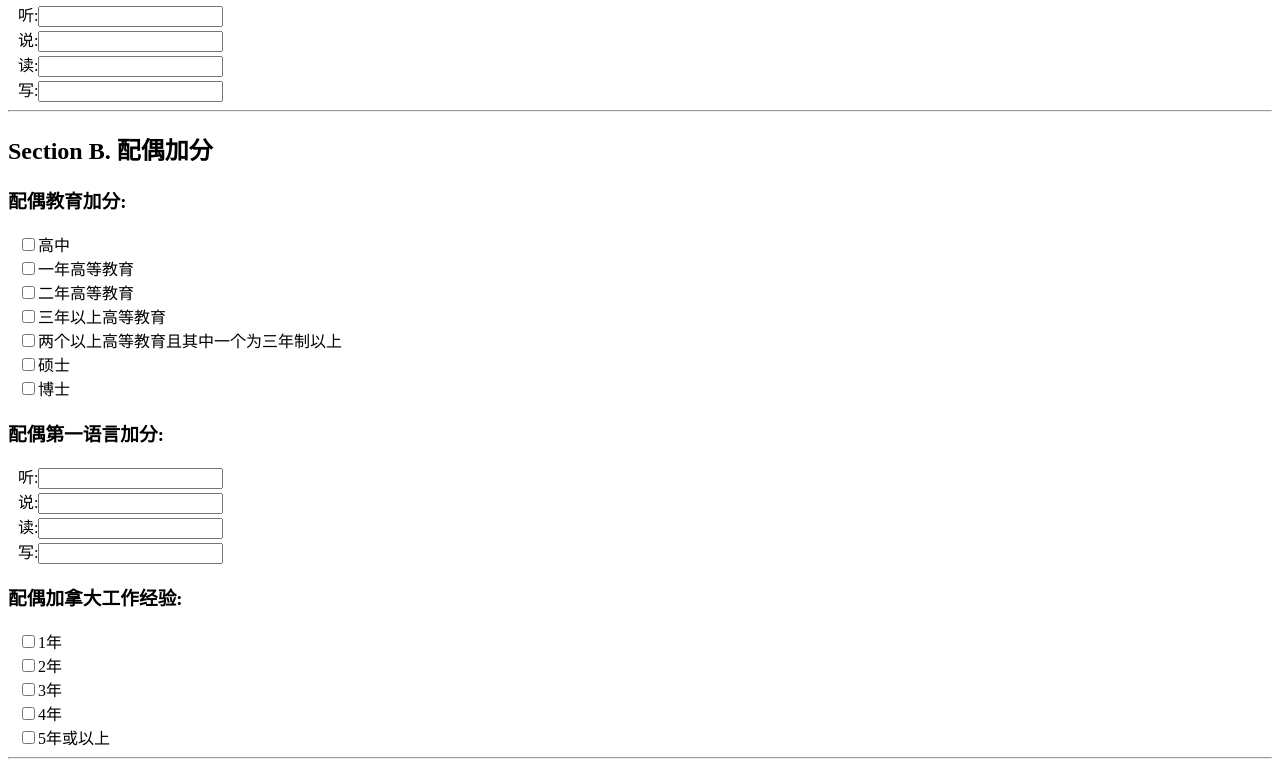
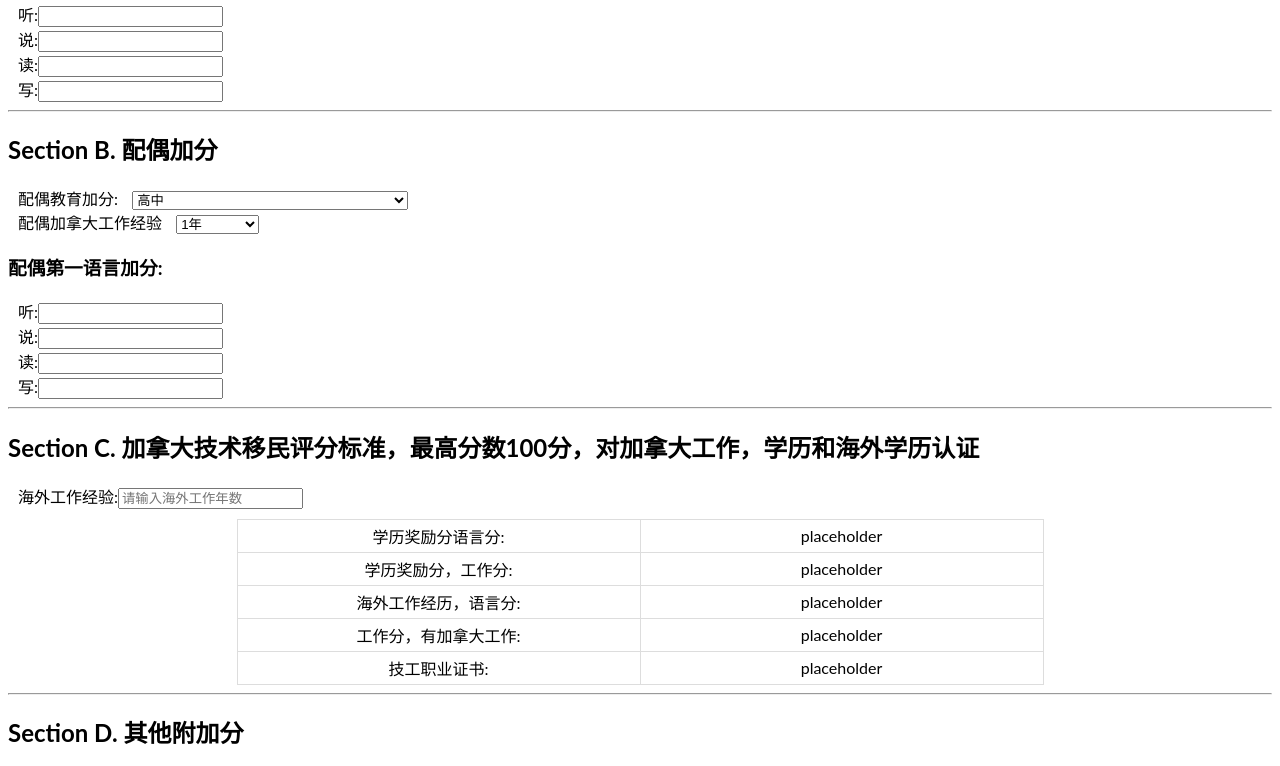
Before and after one commit to wuchufan/questionnaire-beta, a plain HTML site: page index.html in a window 1280 px wide. Shown: the part 500-1266 px from the top of the page. Drawn offline with nearby package versions, Linux system fonts and the light colour scheme.

Commit message:
update design

```diff
--- a/css/styles.css
+++ b/css/styles.css
@@ -1,26 +1,36 @@
 body{
-  /* text-align: center */
+  font-family: Lato,sans-serif;
+
+
+
 }
 td{
   vertical-align: baseline;
 }
 
+
 label{
   margin: 10px;
 }
-
+form{
+  width: 100%;
+  margin: 0 auto;
+}
 table{
-  text-align: center;
-  width:25%;
+  /* width:500px; */
+  margin: auto;
   border-collapse: collapse;
   /* border:1px solid #ddd; */
 }
 hr{
+
   margin-bottom: 0;
 }
 th, td{
-  height: 20px;
-  /* width: 100%; */
+  height: 30px;
+  text-align: center;
+  width: 400px;
+
   vertical-align: middle;
   border: 1px solid #ddd;
 }
@@ -43,17 +53,17 @@ th, td{
   width:300px;
 }
 .section-a, .section-b, .section-c, .section-d{
+
   position:relative;
   bottom: 300px;
+  margin: auto;
 
 
 }
-/* .container{
-  position:relative;
-  bottom:300px;
+.container{
+  /* text-align: center; */
 
-
-} */
+}
 
 .mix-form{
   margin-bottom: 10px;
--- a/index.html
+++ b/index.html
@@ -27,13 +27,20 @@
     <div class="section-a">
 
       <h2>Section A</h2>
-      <div class="">
+      <div >
+
+
+
+        <form>
         <div class="age">
+
+
+
           <label for="">年龄:</label>
           <input type="text" name="" value="">
         </div>
         <div class="education">
-          <form class="education">
+
             <label for="q1b">教育经历:</label>
             <select id="q1b" class="" name="">
               <option value="">高中</option>
@@ -44,11 +51,11 @@
               <option value="">硕士 </option>
               <option value="">博士</option>
             </select>
-          </form>
+
         </div>
         <div class="canada-work-experience">
 
-          <form>
+
             <label for="q1e">加拿大工作经验</label>
             <select id="q1e" class="" name="">
               <option value="">1年</option>
@@ -58,9 +65,11 @@
               <option value="">5年或以上</option>
 
             </select>
-          </form>
+
+
 
         </div>
+        </form>
         <div class="language">
           <div class="language first-language">
             <h3>第一语言听说读写语言成绩:</h3>
@@ -94,16 +103,30 @@
     <div class="section-b">
       <h2>Section B. 配偶加分</h2>
       <div class="spouse education">
-        <h3>配偶教育加分:</h3>
 
         <form class="spouse-education">
-          <label><input type="checkbox" name="" value="">高中 </label><br>
-          <label><input type="checkbox" name="" value="">一年高等教育 </label><br>
-          <label><input type="checkbox" name="" value="">二年高等教育 </label><br>
-          <label><input type="checkbox" name="" value="">三年以上高等教育 </label><br>
-          <label><input type="checkbox" name="" value="">两个以上高等教育且其中一个为三年制以上 </label><br>
-          <label><input type="checkbox" name="" value="">硕士 </label><br>
-          <label><input type="checkbox" name="" value="">博士 </label>
+          <label for="q2a">配偶教育加分:</label>
+          <select id="q2a" class="" name="">
+            <option value="">高中</option>
+            <option value="">一年高等教育</option>
+            <option value="">二年高等教育</option>
+            <option value="">三年以上高等教育</option>
+            <option value="">两个以上高等教育且其中一个为三年制以上</option>
+            <option value="">硕士 </option>
+            <option value="">博士</option>
+          </select>
+      </div>
+      <div class="spouse canada-work-experience">
+        <form>
+          <label for="q2b">配偶加拿大工作经验</label>
+          <select id="q2b" class="" name="">
+            <option value="">1年</option>
+            <option value="">2年</option>
+            <option value="">3年</option>
+            <option value="">4年</option>
+            <option value="">5年或以上</option>
+
+          </select>
         </form>
 
       </div>
@@ -115,17 +138,6 @@
           <label>读:<input type="text" name="" value=""></label><br>
           <label>写:<input type="text" name="" value=""></label><br>
 
-        </form>
-
-      </div>
-      <div class="spouse canada-work-experience">
-        <h3>配偶加拿大工作经验:</h3>
-        <form>
-          <label><input type="checkbox" name="" value="">1年</label><br>
-          <label><input type="checkbox" name="" value="">2年</label><br>
-          <label><input type="checkbox" name="" value="">3年</label><br>
-          <label><input type="checkbox" name="" value="">4年</label><br>
-          <label><input type="checkbox" name="" value="">5年或以上</label>
         </form>
 
       </div>
```
